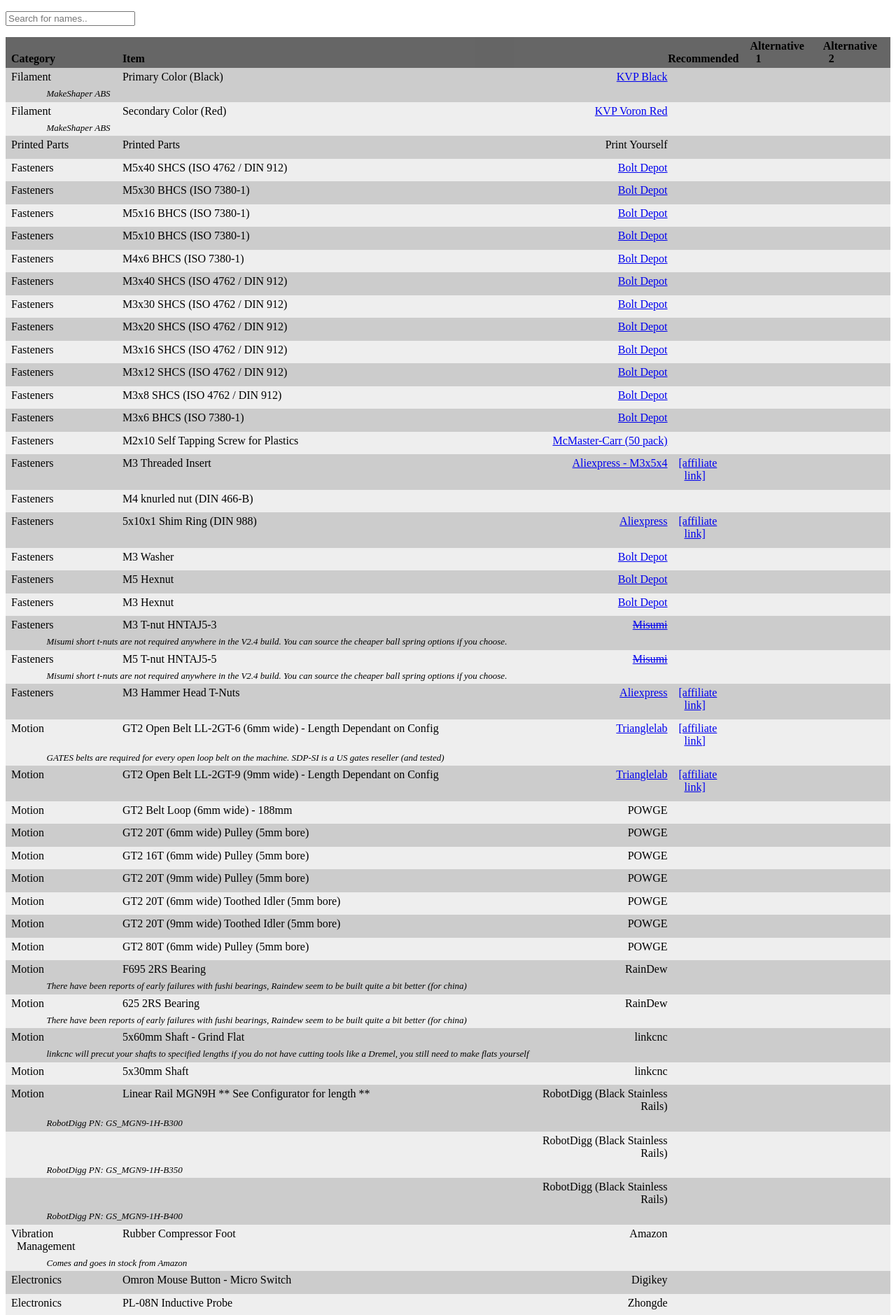
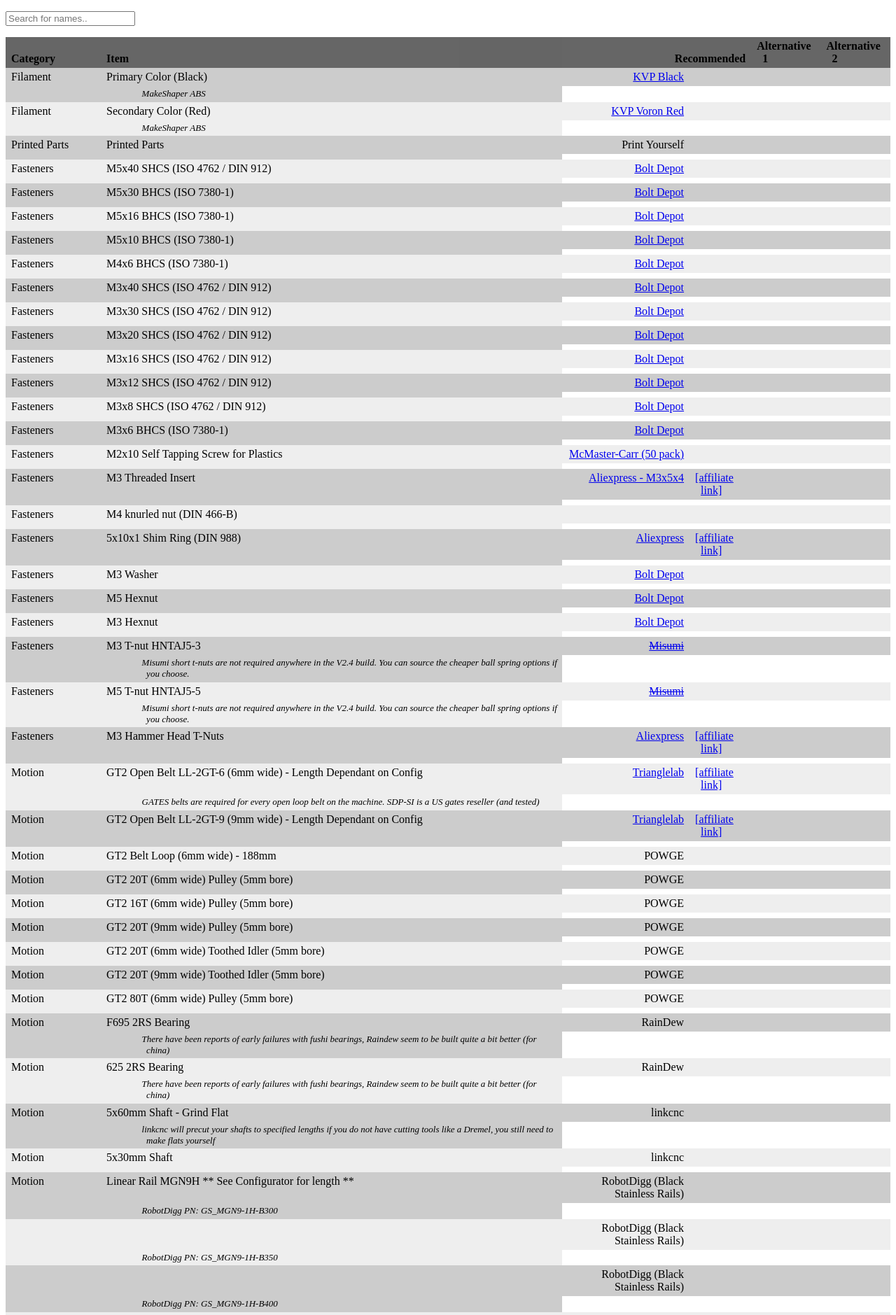
Before and after one commit to shiftingtech/Test, a Jekyll site: the page built from V2.md, in a window 1280 px wide. Shown: the top 1879 px of the page at 70% size. Built offline with Jekyll 4.4.1, drawn with Linux system fonts in a browser that asks for light colours.

Commit message:
Update V2.md

```diff
--- a/V2.md
+++ b/V2.md
@@ -69,7 +69,7 @@
 
  </tr>
  <tr>
- <td colspan=8 id="comment"> {{ entry.comments }} </td>
+ <td></td><td id="comment"> {{ entry.comments }} </td>
  </tr>
 {% endif %}
 {% endfor %}
```
Also changed, not shown: other parts of V2.md (+1 -1 lines).
